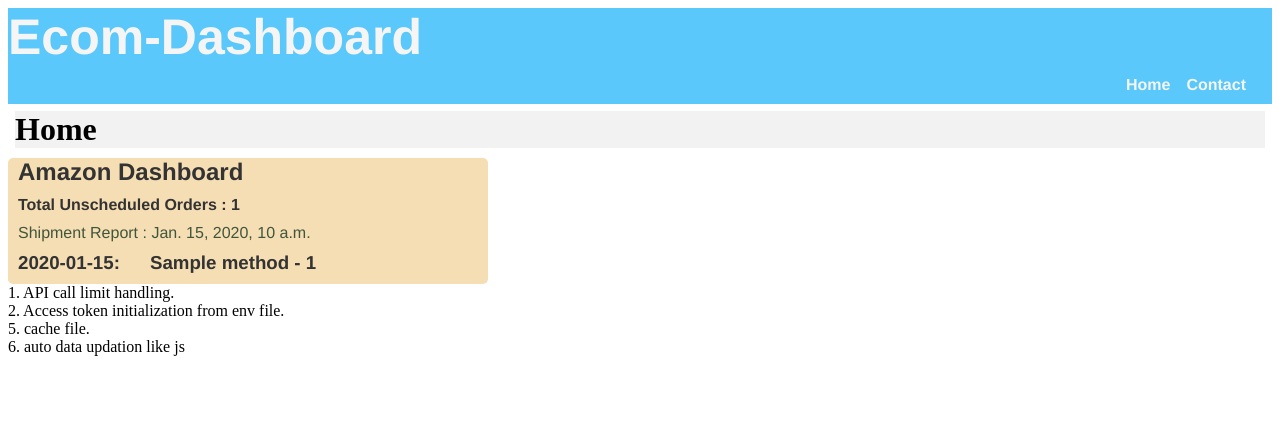
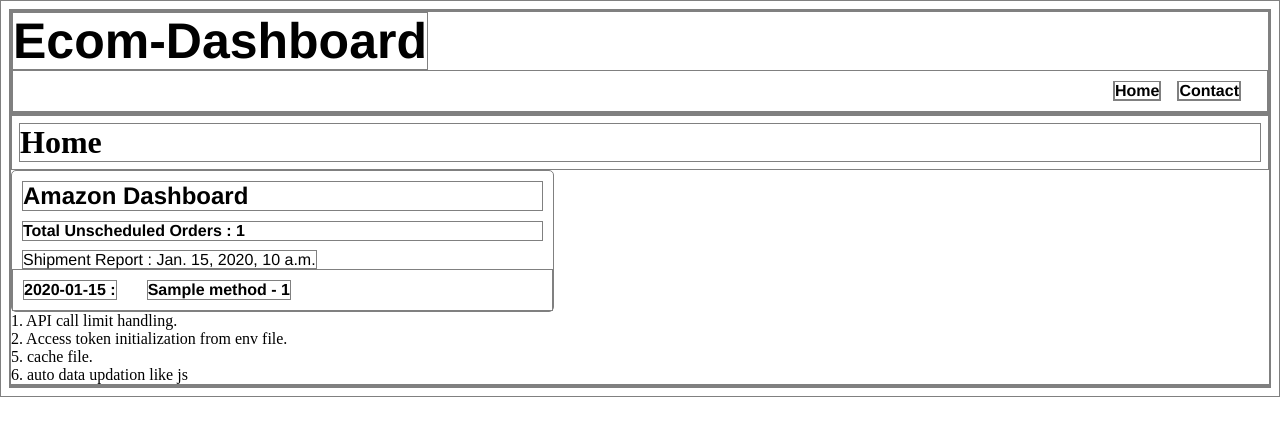
Before and after one commit to harilal766/Ecommerce-Automation, a Django app: template templates/home.html in a window 1280 px wide. Shown: the top 436 px of the page. Run offline with Django 5.2, Linux system fonts and the light colour scheme; the template is opened without the code that fills it: most values are stand-ins (such as "Sample title", 1, 10 or a date in 2020).

Commit message:
added black and white color tone to css for debugging and positions formatting

```diff
--- a/amazon/time_limits.json
+++ b/amazon/time_limits.json
@@ -1,3 +1,3 @@
 {
-    "latest_access_token_request": "2024-11-29 16:27:19.270031"
+    "latest_access_token_request": "2024-11-30 10:26:47.735997"
 }
--- a/static/css/style.css
+++ b/static/css/style.css
@@ -1,13 +1,22 @@
 :root{
-    --bg-color:#F2F2F2;
-    --nav-color:#5AC8FA;
-    --button-color:rgb(135, 238, 135);
-    --footer-color:#B0B0B0;
+    --bg-color:white;
+    --nav-color:white;
+    --button-color:white;
+    --footer-color:white;
+    --dash-bg-color:white;
 
-    --primaty-text-color:#333333;
-    --secondary-text-color:#41553c;
-    --accent-text-color:#5AC8FA;
-    --alert-text-color:#FF3B30;
+    /* Texts */
+    --primaty-text-color:black;
+    --secondary-text-color:black;
+    --accent-text-color:black;
+    --alert-text-color:black;
+
+    --nav-hover-color:blue;
+    --dash-hover-color:blue;
+}
+/* Debugging */
+* {
+    border:1px solid gray;
 }
 /* Navigation Bar */
 .nav {
@@ -17,7 +26,7 @@
 .nav span {
     margin-top:5px;
     font-family: Helvetica,Arial;
-    color: whitesmoke;
+    color: black;
     font-weight: bolder;
     font-size: 50px;
     flex-direction: start;
@@ -36,11 +45,11 @@
 .nav a {
     font-family: "Helvetica","Universa";
     font-weight: bolder;
-    color: whitesmoke;
+    color: black;
     text-decoration: none;
 }
 nav a:hover {
-    color: #333333;  /* Change color on hover */
+    color: var(--nav-hover-color);  /* Change color on hover */
 }
 /* Body */
 .body h1{
@@ -48,9 +57,9 @@ nav a:hover {
     background-color: var(--bg-color);
 }
 .dash {
-    width: 38%;
+    width: 43%;
     border-radius: 5px;
-    background-color: wheat;
+    background-color: var(--dash-bg-color);
     /* Swiss style font */
     font-family: "Helvetica","Arial",sans-serif;
     color: var(--primaty-text-color);
@@ -71,7 +80,7 @@ nav a:hover {
     color: var(--secondary-text-color)
 }
 .dash a:hover{
-    color: var(--accent-text-color);
+    color: var(--dash-hover-color);
 }
 footer {
     background-color: var(--footer-color);
--- a/templates/home.html
+++ b/templates/home.html
@@ -12,9 +12,9 @@
         {% for date,payment in shipment_summary.items %}
             {% if date != 'total_orders' %}
             <div class="order-summary">
-                <h3>{{date}}:</h3>
+                <h4>{{date}} : </h3>
                 {% for method,count in payment.items %}
-                    <h3>{{method}} - {{count}}</h3>
+                    <h4>{{method}} - {{count}}</h3>
                 {% endfor %}
             </div>
             {% endif %}
```
Also changed, not shown: sales/views.py (+6 -3 lines), spapi.py (+40 -26 lines), Amazon.db, 1 other file.
